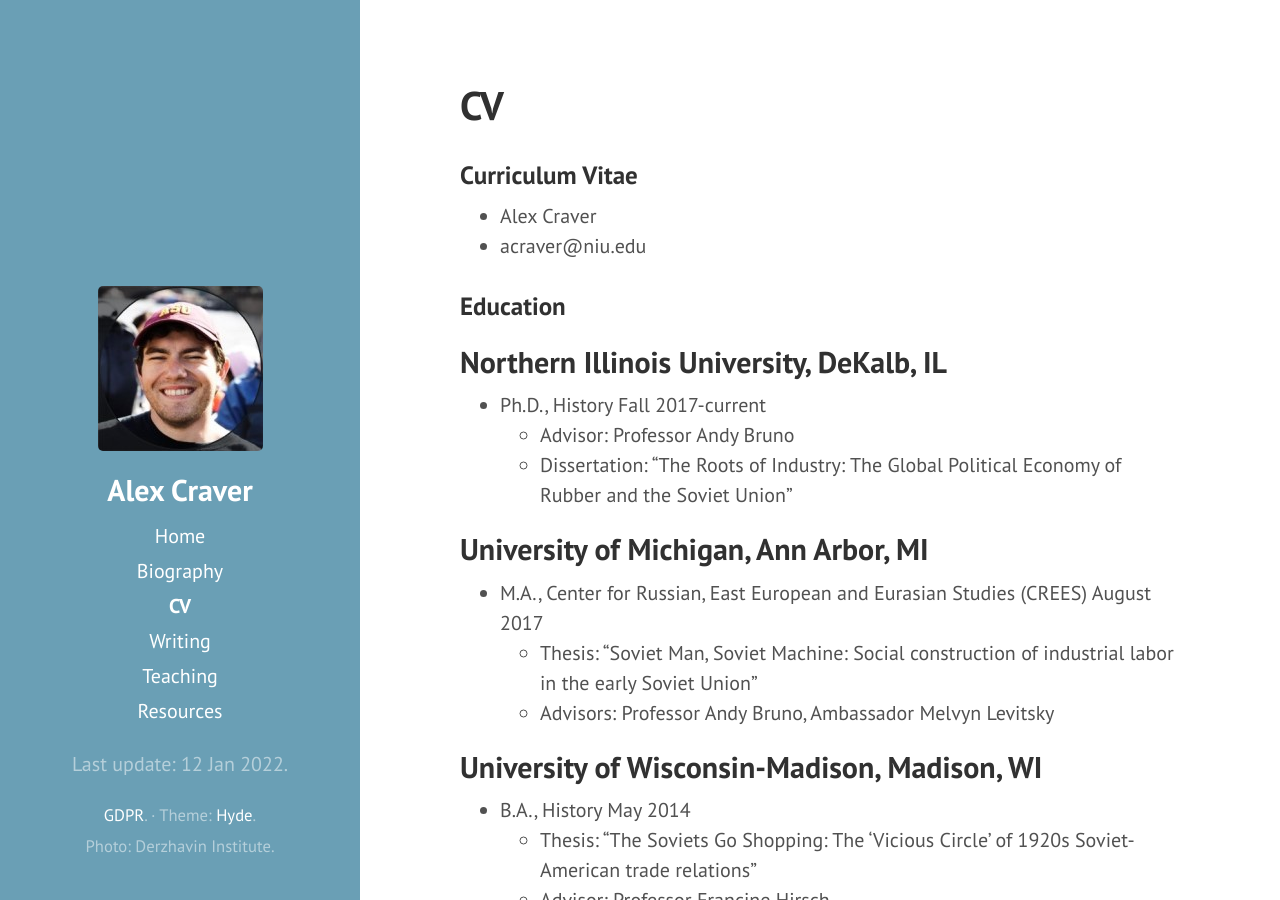
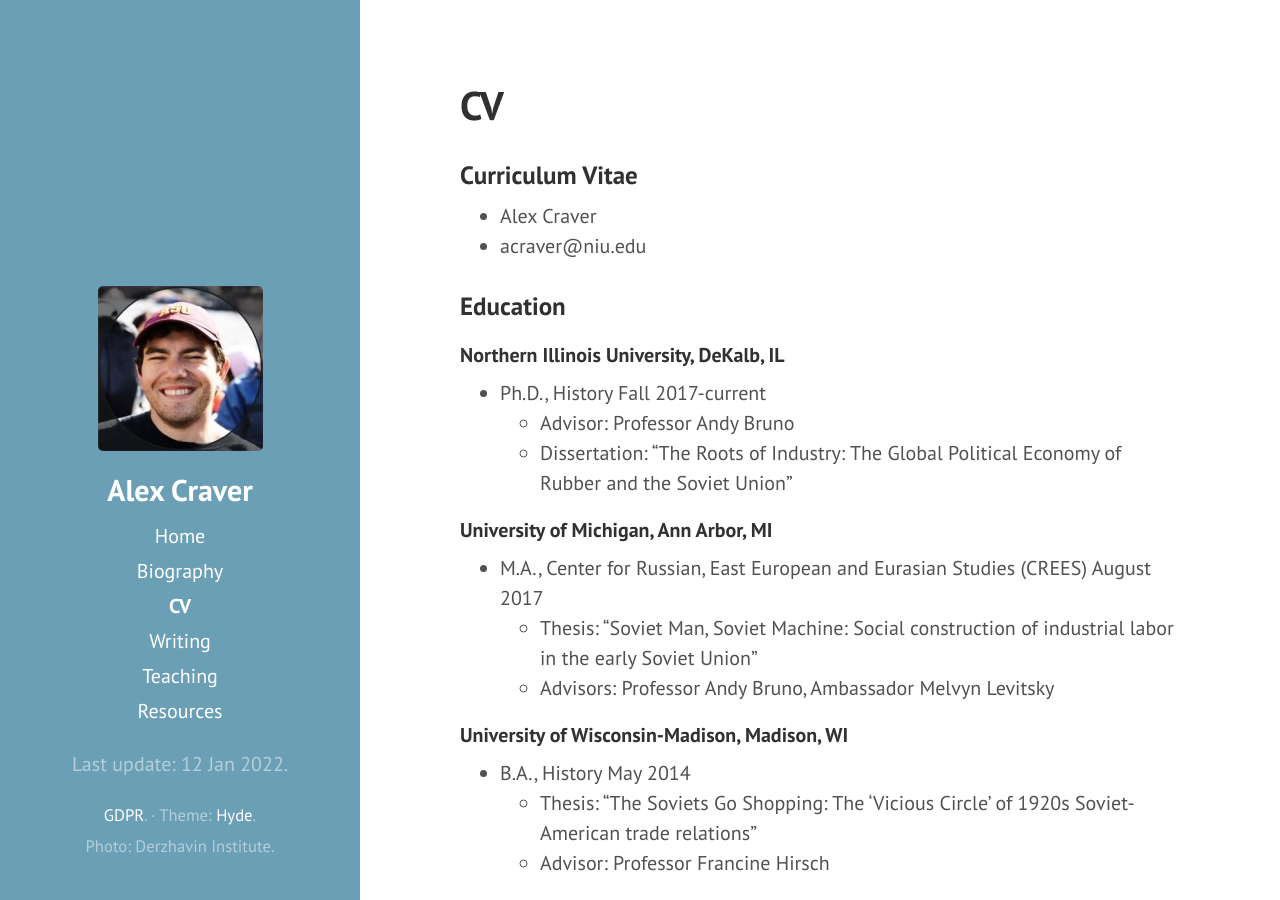
Before and after one commit to ahcraver/ahcraver.github.io, a Jekyll site: the page built from CV.md, in a window 1280 px wide and 900 px high. Built offline with Jekyll 4.4.1, drawn with Linux system fonts in a browser that asks for light colours.

Commit message:
Update CV.md

```diff
--- a/CV.md
+++ b/CV.md
@@ -8,17 +8,17 @@ title: CV
 
 ### Education
 
-## Northern Illinois University, DeKalb, IL
+#### Northern Illinois University, DeKalb, IL
 * Ph.D., History												Fall 2017-current
 	* Advisor: Professor Andy Bruno
 	* Dissertation: “The Roots of Industry: The Global Political Economy of Rubber and the Soviet Union”
 
-## University of Michigan, Ann Arbor, MI
+#### University of Michigan, Ann Arbor, MI
 * M.A., Center for Russian, East European and Eurasian Studies (CREES)					August 2017
 	* Thesis: “Soviet Man, Soviet Machine: Social construction of industrial labor in the early Soviet Union”
 	* Advisors: Professor Andy Bruno, Ambassador Melvyn Levitsky
 
-## University of Wisconsin-Madison, Madison, WI
+#### University of Wisconsin-Madison, Madison, WI
 * B.A., History												May 2014
 	* Thesis: “The Soviets Go Shopping: The ‘Vicious Circle’ of 1920s Soviet-American trade relations”
 	* Advisor: Professor Francine Hirsch
@@ -62,7 +62,7 @@ title: CV
 * Paper given to the 10th Annual Northern Illinois History Graduate Student Conference: “The Vicious Circle: American Diplomacy and Business with an Outlaw Nation,” November 2017.
 
 ### Academic Employment and Involvement
-# Northern Illinois University
+#### Northern Illinois University
 Department of History and Institute for the Study of Environment, Sustainability, and Energy
 * Instructor,												Fall 2021
 	* HIST 379: American Military History
@@ -74,12 +74,12 @@ Department of History and Institute for the Study of Environment, Sustainability
 	* HIST 240: The United States Until 1865
 	* HIST 241: The United States After 1865
 
-# Northern Illinois University History Graduate Student Association (HGSA)
+#### Northern Illinois University History Graduate Student Association (HGSA)
 * President,												2019-20
 * Vice President,											2018-19
 * Member, HGSA 10th Annual Conference Panel Committee,							Fall 2017
 
-# University of Wisconsin-Madison, Department of Information Technology
+#### University of Wisconsin-Madison, Department of Information Technology
 * Assistant Manager, Digital Media Center,								May 2014 - January 2015
 * Multimedia Consultant, Digital Media Center,								January 2012 - May 2014
 
```
